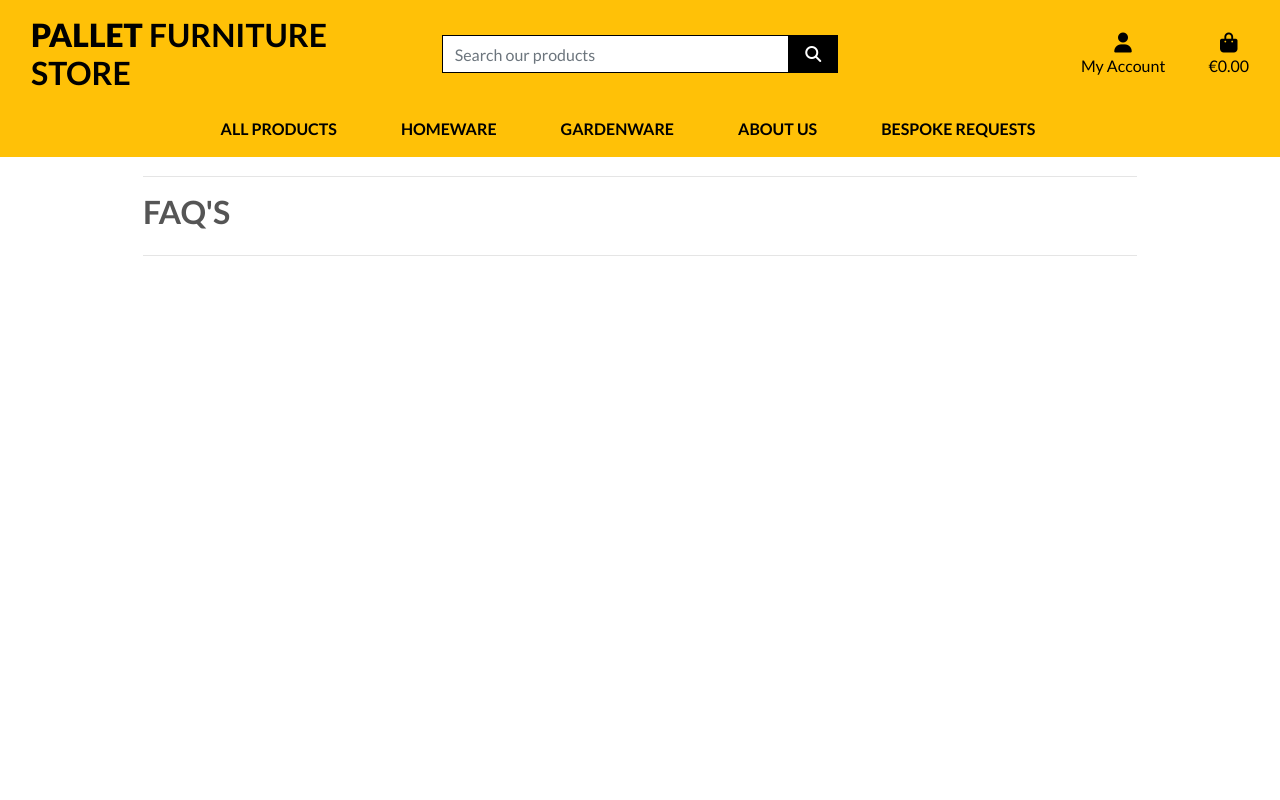
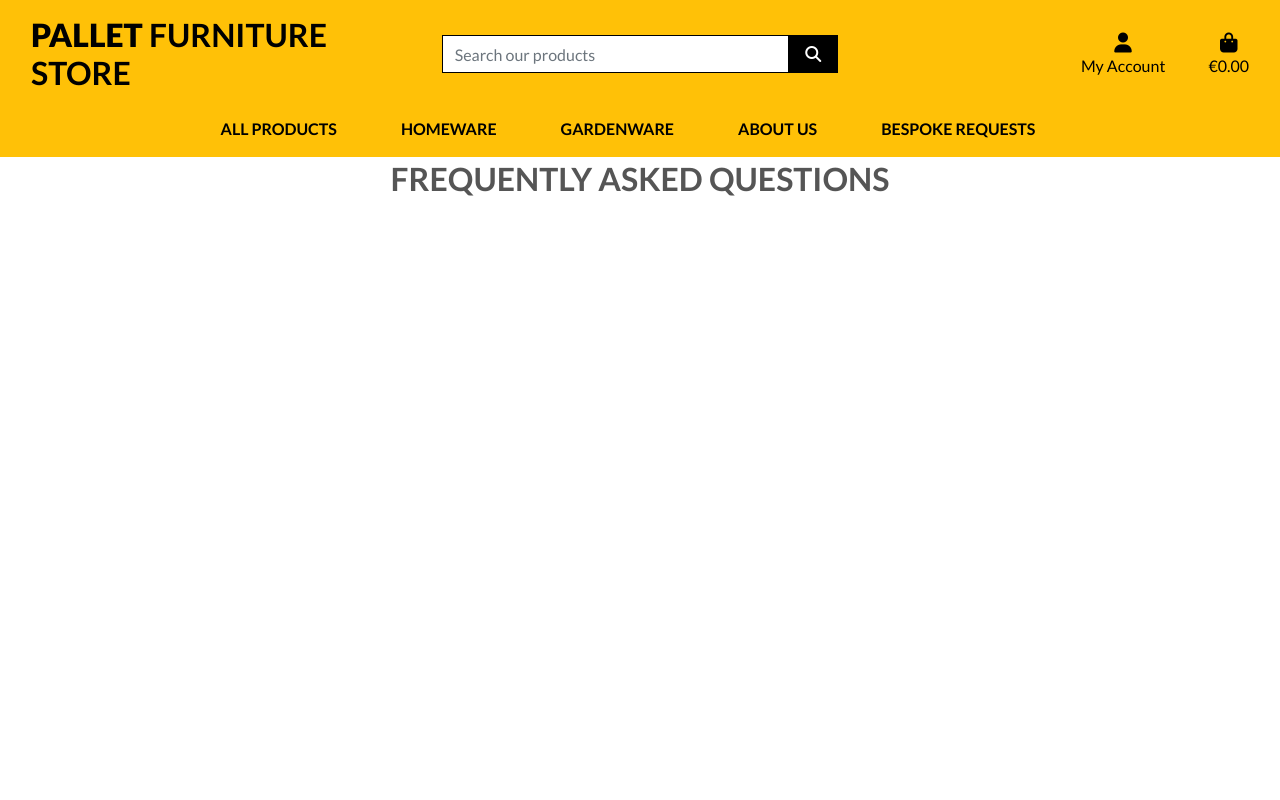
Before and after one commit to petermcloughlin/pallet_furniture_store, a Django app: page /faq/ in a window 1280 px wide. Run offline with Django 3.2, Linux system fonts and the light colour scheme; data that the repository does not hold is empty; some libraries are stand-ins or nearby versions.

Commit message:
Add FAQ content and centered container

```diff
--- a/faq/templates/faq/faq.html
+++ b/faq/templates/faq/faq.html
@@ -16,17 +16,15 @@
     </div>
     <div class="container">
         <div class="row">
-            <div class="col">
-                <hr>
-                <h2 class="logo-font mb-4">FAQ's</h2>
-                <hr>
+            <div class="col d-flex justify-content-center">
+                <h2 class="logo-font mb-4">Frequently Asked Questions</h2>
             </div>
         </div>
-        <div class="accordion" id="accordionExample">
+        <div class="accordion container" id="accordionExample">
             {% for faq in faqs %}
             <div class="card">
                 <div class="card-header" id="heading{{ forloop.counter }}">
-                    <h2 class="mb-0">
+                    <h2 class="mb-2">
                         <button class="btn btn-link {% if not forloop.first %}collapsed{% endif %}"
                                 type="button" data-toggle="collapse"
                                 data-target="#collapse{{ forloop.counter }}"
--- a/static/css/base.css
+++ b/static/css/base.css
@@ -213,6 +213,12 @@ a.cat-badge > span.badge:hover {
     border-color: #dc3545;
     border-radius: 0;
 }
+/* FAQ */
+#accordionExample {
+    margin-bottom: 20px;
+    padding-bottom: 20px;
+}
+
 
 /* fixed top navbar only on medium and up */
 @media (min-width: 992px) {
```
